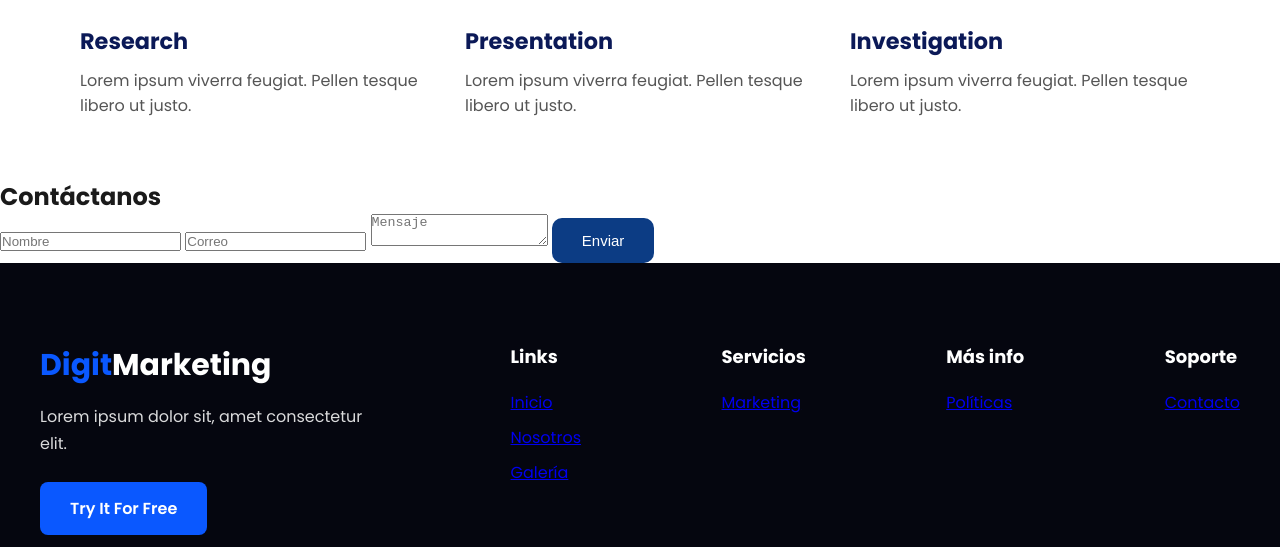
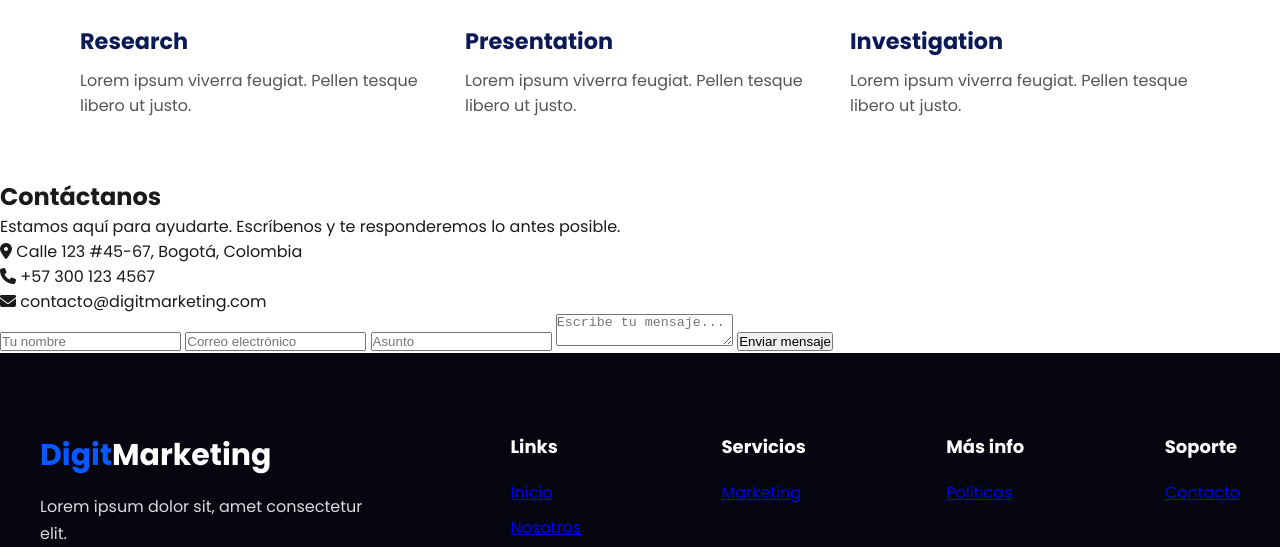
Before and after one commit to Cossiovd/Sitio-Web, a plain HTML site: page index.html in a window 1280 px wide. Shown: the part 1948-2495 px from the top of the page. Drawn offline with Linux system fonts and the light colour scheme.

Commit message:
Creación de contacto

```diff
--- a/css/style.css
+++ b/css/style.css
@@ -338,10 +338,6 @@ nav a.active{
     transition: 0.3s;
 }
 
-.footer-btn:hover{
-    background: #003bbd;
-}
-
 .footer-social{
     display: flex;
     gap: 18px;
--- a/index.html
+++ b/index.html
@@ -119,14 +119,35 @@
     </section>
 
     <!-- Contacto -->
-    <section id="contacto" class="contact-section">
-        <h2>Contáctanos</h2>
-        <form class="contact-form">
-            <input type="text" placeholder="Nombre" required>
-            <input type="email" placeholder="Correo" required>
-            <textarea placeholder="Mensaje" required></textarea>
-            <button class="btn-primary">Enviar</button>
-        </form>
+    <section class="contact-section" id="contacto">
+        <div class="contact-container">
+            <div class="contact-info">
+                <h2>Contáctanos</h2>
+                <p>Estamos aquí para ayudarte. Escríbenos y te responderemos lo antes posible.</p>
+                <div class="contact-details">
+                    <div>
+                        <i class="fa-solid fa-location-dot"></i>
+                        <span>Calle 123 #45-67, Bogotá, Colombia</span>
+                    </div>
+
+                    <div>
+                        <i class="fa-solid fa-phone"></i>
+                        <span>+57 300 123 4567</span>
+                    </div>
+                    <div>
+                        <i class="fa-solid fa-envelope"></i>
+                        <span>contacto@digitmarketing.com</span>
+                    </div>
+                </div>
+            </div>
+            <form class="contact-form">
+                <input type="text" placeholder="Tu nombre" required>
+                <input type="email" placeholder="Correo electrónico" required>
+                <input type="text" placeholder="Asunto">
+                <textarea placeholder="Escribe tu mensaje..." required></textarea>
+                <button type="submit">Enviar mensaje</button>
+            </form>
+        </div>
     </section>
 
     <!-- Footer -->
```
